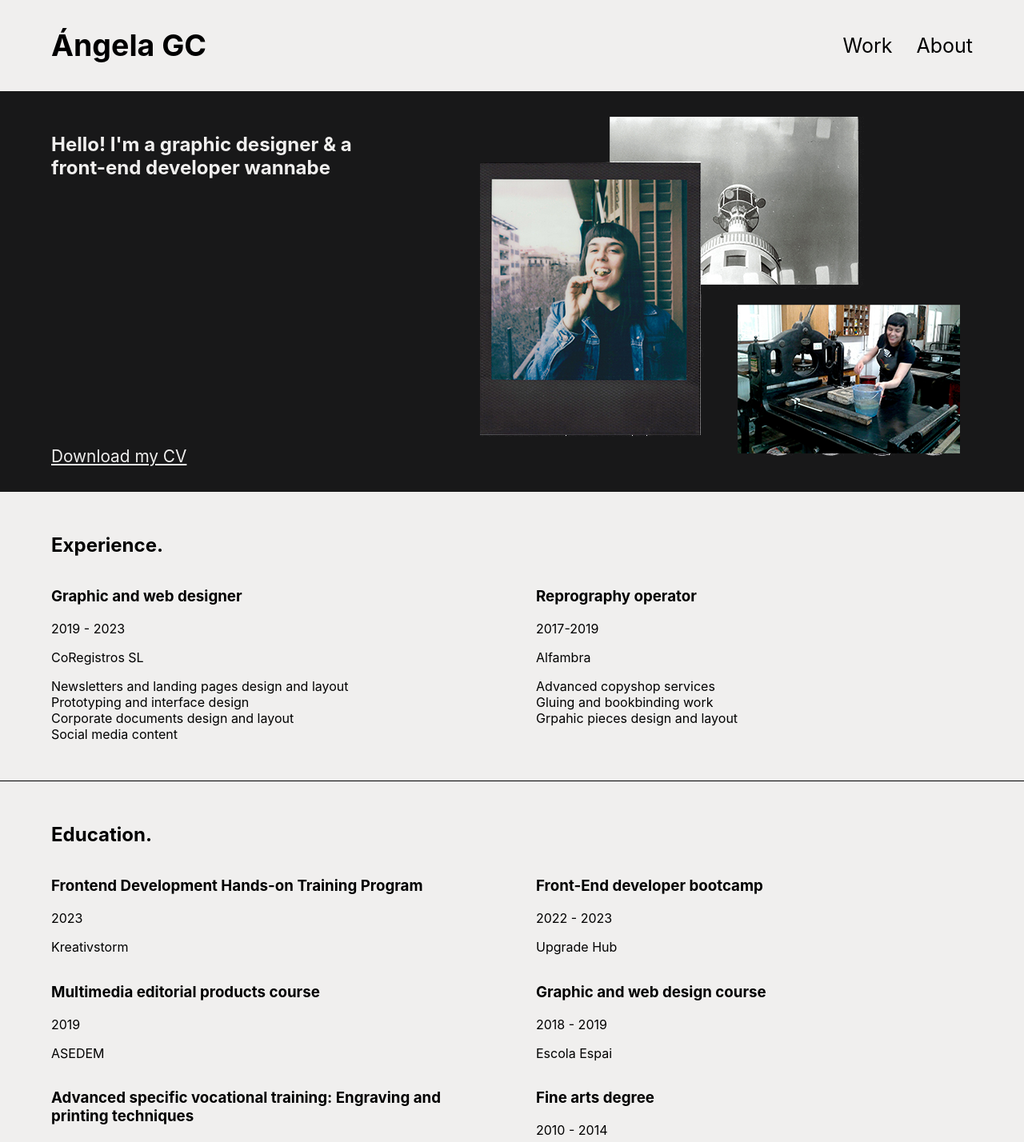
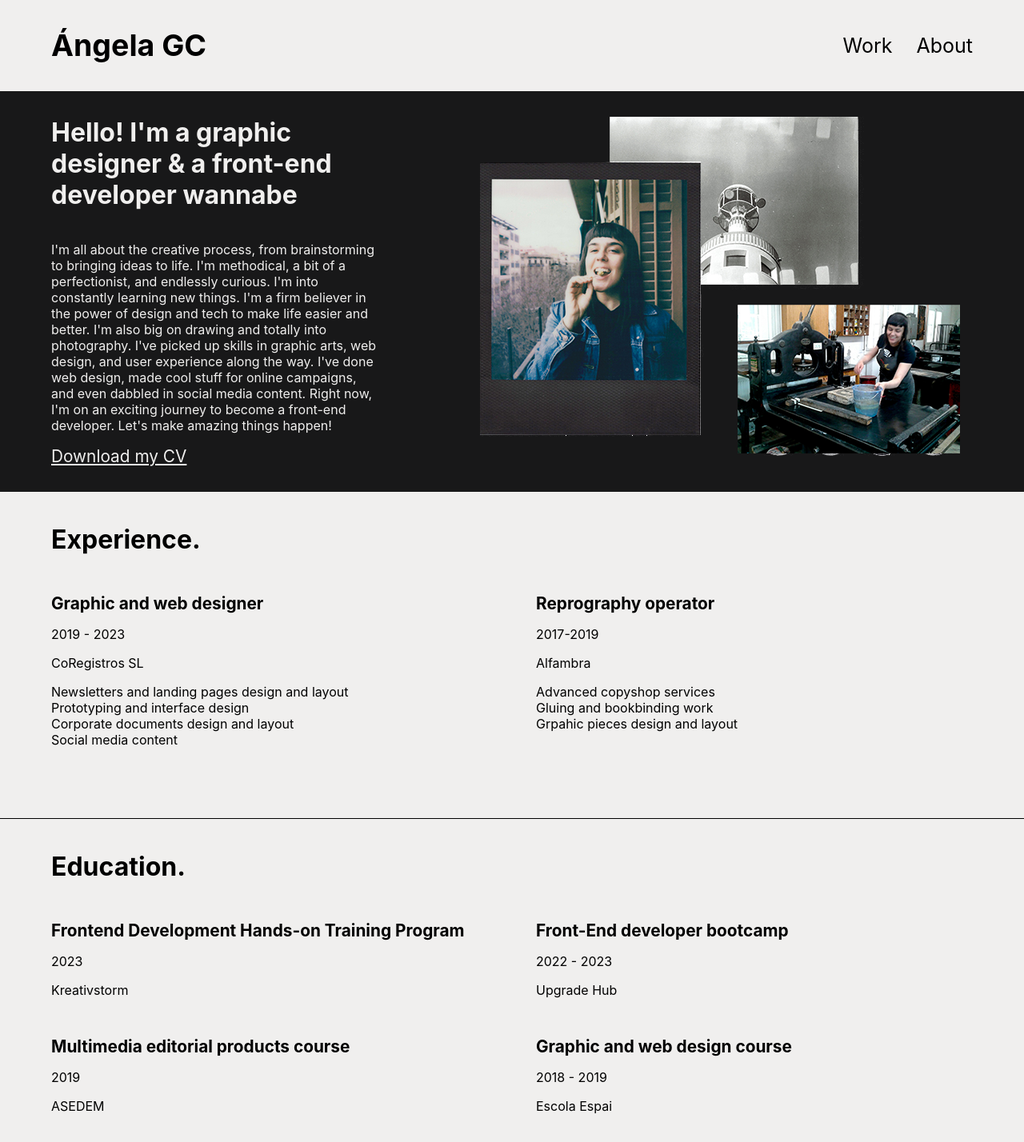
Before and after one commit to angarcaz/portfolio2023, a React (Create React App) app: page /about in a window 1280 px wide. Shown: the top 1428 px of the page at 80% size. Built offline with nearby package versions, Linux system fonts and the light colour scheme.

Commit message:
last changes

```diff
--- a/src/assets/Cv.js
+++ b/src/assets/Cv.js
@@ -25,7 +25,7 @@ export const CV = {
             city: "Barcelona"
         },
         {
-            title: "Advanced specific vocational training: Engraving and printing techniques",
+            title: "Engraving and printing techniques",
             institution: "EASD Llotja",
             date: "2014 - 2018",
             city: "Barcelona"
--- a/src/assets/ProjectsInfo.js
+++ b/src/assets/ProjectsInfo.js
@@ -49,7 +49,7 @@ export const Projects = {
             title: "Life on Mars",
             subtitle: "Mars Homes Web Application",
             image: LifeOnMarsBanner,
-            description: "Have you ever imagined living on Mars? Life on Mars is a web application that allows users to explore and customize Martian homes. Users can register, add their favorite houses to their wishlists, and personalize them by choosing the number of rooms, whether they want a garden, and more. This project was built using React and Redux, incorporating user registration functionality and custom JSON data handling.",
+            description: "Have you ever imagined living on Mars? Life on Mars is a web application that allows users to explore and customize Martian homes. Users can register, add their favorite houses to their wishlists, and personalize them. This project was built using React and Redux, incorporating user registration functionality and custom JSON data handling.",
             technologies: [
                 "html",
                 "sass",
@@ -104,7 +104,7 @@ export const Projects = {
         {
             title: "Pokedex",
             image: PokedexBanner,
-            description: "Lorem ipsum dolor sit amet, consectetur adipiscing elit. Curabitur lobortis urna efficitur luctus rhoncus. Sed vitae sem vel leo aliquet pulvinar. Curabitur congue lacus in sodales euismod.",
+            description: "I am excited to introduce my very first JavaScript project, where I have embarked on a journey to create a Pokédex using the Pokémon API. This project is not only a fantastic learning opportunity but also a chance for me to dive into the fascinating world of Pokémon and web development. In this project, I aim to showcase my growing skills in JavaScript and create a user-friendly Pokédex for all Pokémon enthusiasts.",
             technologies: [
                 "html",
                 "css",
@@ -117,7 +117,7 @@ export const Projects = {
         {
             title: "Calculator",
             image: CalculatorBanner,
-            description: "Lorem ipsum dolor sit amet, consectetur adipiscing elit. Curabitur lobortis urna efficitur luctus rhoncus. Sed vitae sem vel leo aliquet pulvinar. Curabitur congue lacus in sodales euismod.",
+            description: "This simple calculator project may not be the most complex application, but it's practical and serves its purpose well and it's been a great way for me to practice my JavaScript skills.",
             technologies: [
                 "html",
                 "css",
--- a/src/components/AboutComponent.js
+++ b/src/components/AboutComponent.js
@@ -8,11 +8,12 @@ const AboutComponent = () => {
   return (
     <section className='TwoColSection'>
         <div className='col-2'>
-            <h2>Hello! I'm a graphic designer & a front-end developer wannabe</h2>
+            <h2 className='h2BigSize'>Hello! I'm a graphic designer & a front-end developer wannabe</h2>
             <div>
-            {/* <p>Lorem ipsum dolor sit amet, consectetur adipiscing elit. Phasellus ipsum nibh, tincidunt vitae rutrum molestie, tincidunt fringilla eros.
-            Praesent est orci, fermentum eu ultrices in, iaculis in lacus. Maecenas eget nibh quis ante ultrices tristique sed eu purus. Praesent tincidunt quam ac dolor rhoncus finibus.
-            Vestibulum vestibulum lacus ut commodo semper. Aliquam rutrum leo vitae maximus pellentesque. Maecenas interdum commodo nisi, ut dapibus elit.</p> */}
+            <p>I'm all about the creative process, from brainstorming to bringing ideas to life. I'm methodical, a bit of a perfectionist, and endlessly curious. I'm into constantly learning new things.
+                I'm a firm believer in the power of design and tech to make life easier and better. I'm also big on drawing and totally into photography.
+                I've picked up skills in graphic arts, web design, and user experience along the way. I've done web design, made cool stuff for online campaigns, and even dabbled in social media content.
+                Right now, I'm on an exciting journey to become a front-end developer. Let's make amazing things happen! </p>
             <a href={CvAngela} className='underlineLink mediumSize'>Download my CV</a>
             </div>
         </div>
--- a/src/components/FrontEndProjects.js
+++ b/src/components/FrontEndProjects.js
@@ -17,7 +17,7 @@ const FrontEndProjects = () => {
     const articles = document.querySelectorAll('.project-article');
 
     articles.forEach((article, index) => {
-      article.style.animationDelay = `${0.3 * index}s`;
+      article.style.animationDelay = `${0.4 * index}s`;
     });
   }, []);
 
@@ -57,7 +57,8 @@ const FrontEndProjects = () => {
                         )
                     })}
                 </ul>
-                <a href={work.demo} target="_blank" rel="noreferrer" className='mediumSize underlineLink'>See more</a>
+                <a href={work.demo} target="_blank" rel="noreferrer" className='mediumSize underlineLink'>Demo</a>
+                <a href={work.demo} target="_blank" rel="noreferrer" className='mediumSize underlineLink'>Repo</a>
               </div>
 
           </article>
--- a/src/components/WorkEducationComponent.js
+++ b/src/components/WorkEducationComponent.js
@@ -5,12 +5,12 @@ const WorkEducationComponent = () => {
   return (
     <>
     <section className='educationSection'>
-    <h2>Experience.</h2>
+    <h2 className='h2BigSize'>Experience.</h2>
         <div className='educationContainer'>
             {CV.experience.map((ex) => {
                 return (
-                    <article key={JSON.stringify(ex.title)}>
-                        <h3>{ex.title}</h3>
+                    <article className='educationItem' key={JSON.stringify(ex.title)}>
+                        <h3 className='mediumSize'>{ex.title}</h3>
                         <p>{ex.date}</p>
                         <p>{ex.where}</p>
                         <ul>
@@ -24,12 +24,12 @@ const WorkEducationComponent = () => {
         </div>
     </section>
     <section className='educationSection'>
-    <h2>Education.</h2>
+    <h2 className='h2BigSize'>Education.</h2>
         <div className='educationContainer'>
             {CV.education.map((ed) => {
                 return (
-                    <article key={JSON.stringify(ed.title)}>
-                        <h3>{ed.title}</h3>
+                    <article className='educationItem' key={JSON.stringify(ed.title)}>
+                        <h3 className='mediumSize'>{ed.title}</h3>
                         <p>{ed.date}</p>
                         <p>{ed.institution}</p>
                     </article>
--- a/src/styles/App.css
+++ b/src/styles/App.css
@@ -89,17 +89,22 @@ nav ul {
 
 /*Education Section*/
 .educationSection {
-  padding: 2rem 4rem;
+  padding: 2.5rem 4rem;
   display: flex;
   flex-direction: column;
   border-bottom: 1px solid black;
+  gap: 2rem;
 }
 
 .educationContainer {
   display: flex;
   justify-content: space-between;
   flex-wrap: wrap;
-  column-gap: 30px;
+  padding: 1rem 0 0 0;
+}
+
+.educationItem {
+  margin: 0 0 2rem 0;
 }
 
 .educationContainer article {
--- a/src/styles/animations.css
+++ b/src/styles/animations.css
@@ -72,8 +72,8 @@
  */
 
  .fade-in-fwd {
-	-webkit-animation: fade-in-fwd 0.6s cubic-bezier(0.390, 0.575, 0.565, 1.000) both;
-	        animation: fade-in-fwd 0.6s cubic-bezier(0.390, 0.575, 0.565, 1.000) both;
+	-webkit-animation: fade-in-fwd 0.4s cubic-bezier(0.390, 0.575, 0.565, 1.000) both;
+	        animation: fade-in-fwd 0.4s cubic-bezier(0.390, 0.575, 0.565, 1.000) both;
 }
 
 @-webkit-keyframes fade-in-fwd {
```
